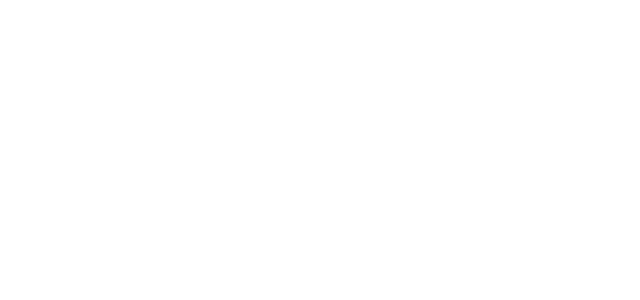
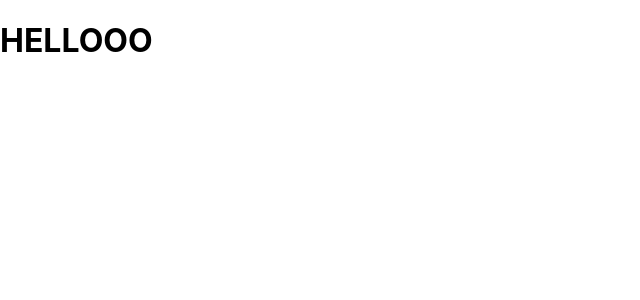
Before and after one commit to harrisonMondragon/tempo-tune, a React (Create React App) app in the folder tempo-tune/client/: page /results/1/1 in a window 1280 px wide. Before the commit this address had no page. Shown: the top 300 px of the page, without its empty margins (0-640 px from the left). Built offline with nearby package versions, Linux system fonts and the light colour scheme.

Commit message:
Add routing for results page
Does nothing yet

```diff
--- a/tempo-tune/client/src/App.js
+++ b/tempo-tune/client/src/App.js
@@ -2,7 +2,7 @@
 import { useState, useEffect } from 'react';
 import { BrowserRouter, Routes, Route } from 'react-router-dom';
 import { accessToken } from './services/auth';
-import { Login, Home, Input } from './pages';
+import { Login, Home, Input, Results } from './pages';
 
 function App() {
   const [token, setToken] = useState(null);
@@ -16,6 +16,7 @@
       <Routes>
         <Route path="/" element={token ? <Home /> : <Login/>} />
         <Route path="/input/:id" element={<Input/>} />
+        <Route path="/results/:id/:bpm" element={<Results/>} />
       </Routes>
     </BrowserRouter>
   );
--- a/tempo-tune/client/src/pages/Input/Input.jsx
+++ b/tempo-tune/client/src/pages/Input/Input.jsx
@@ -1,6 +1,6 @@
 import "./Input.css";
 import { useState, useEffect } from 'react';
-import { useParams } from 'react-router-dom';
+import { useParams, useNavigate } from 'react-router-dom';
 import axios from 'axios';
 import { getPlaylistById } from "../../services/api";
 import { catchErrors } from '../../services/util';
@@ -9,6 +9,7 @@
 
 const Input = () => {
 
+  const navigate = useNavigate()
   const { id } = useParams();
   const [inputPlaylist, setInputPlaylist] = useState(null);;
   const [tracks, setTracks] = useState(null);
@@ -52,6 +53,7 @@
 
   const handleFindTracksClick = () => {
     console.log(`Clicked find tracks for playlist: ${id} and BPM: ${bpm}`)
+    navigate(`/results/${id}/${bpm}`);
   };
 
   return (
--- /dev/null
+++ b/tempo-tune/client/src/pages/Results/Results.jsx
@@ -0,0 +1,12 @@
+import "./Results.css";
+
+const Results = () => {;
+
+  return (
+    <div className="results-page-container">
+      <h1>HELLOOO</h1>
+    </div>
+  )
+}
+
+export default Results;
--- a/tempo-tune/client/src/pages/index.js
+++ b/tempo-tune/client/src/pages/index.js
@@ -1,6 +1,7 @@
 export { default as Login } from './Login/Login';
 export { default as Home } from './Home/Home';
 export { default as Input } from './Input/Input';
+export { default as Results } from './Results/Results';
 
 // Use the following theme for component colors:
 // https://colorhunt.co/palette/12372a436850adbc9ffbfada
```
Also changed, not shown: tempo-tune/client/src/pages/Results/Results.css (added).
